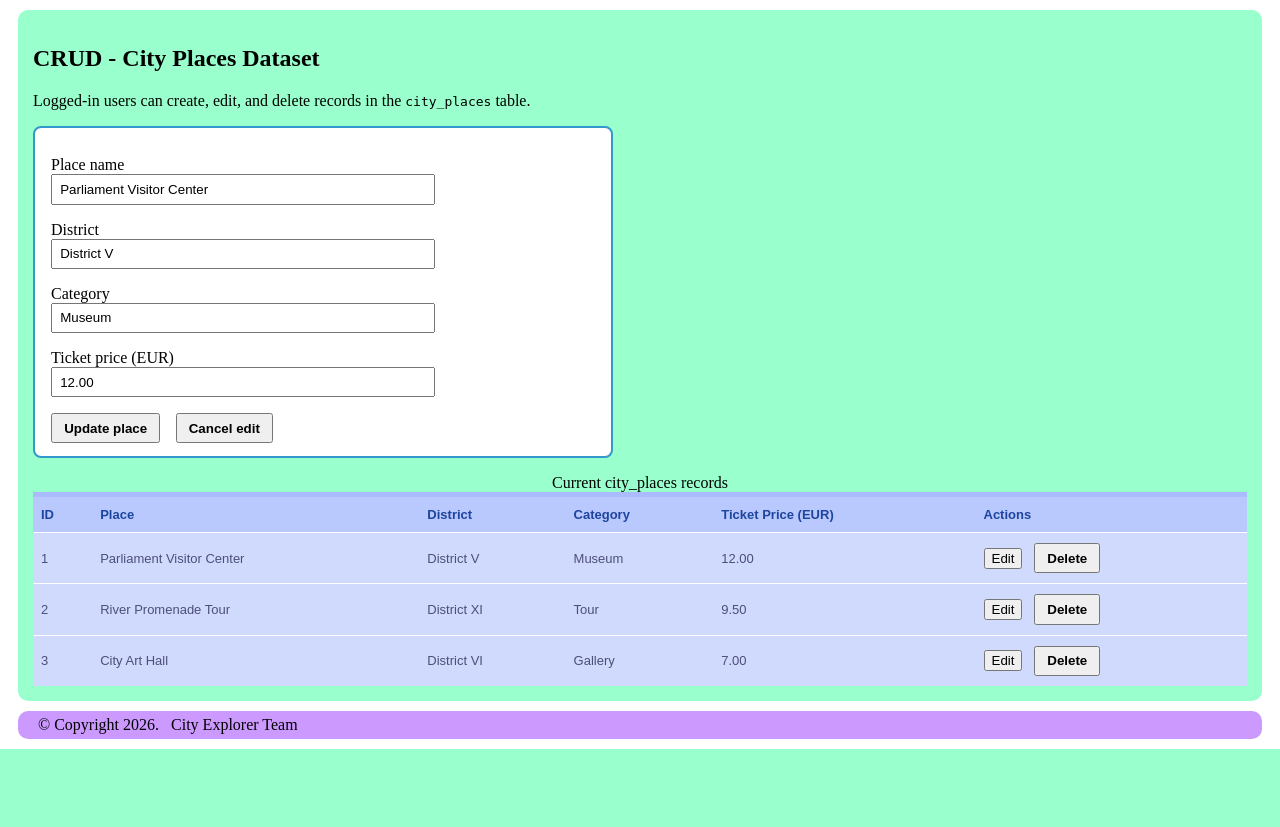
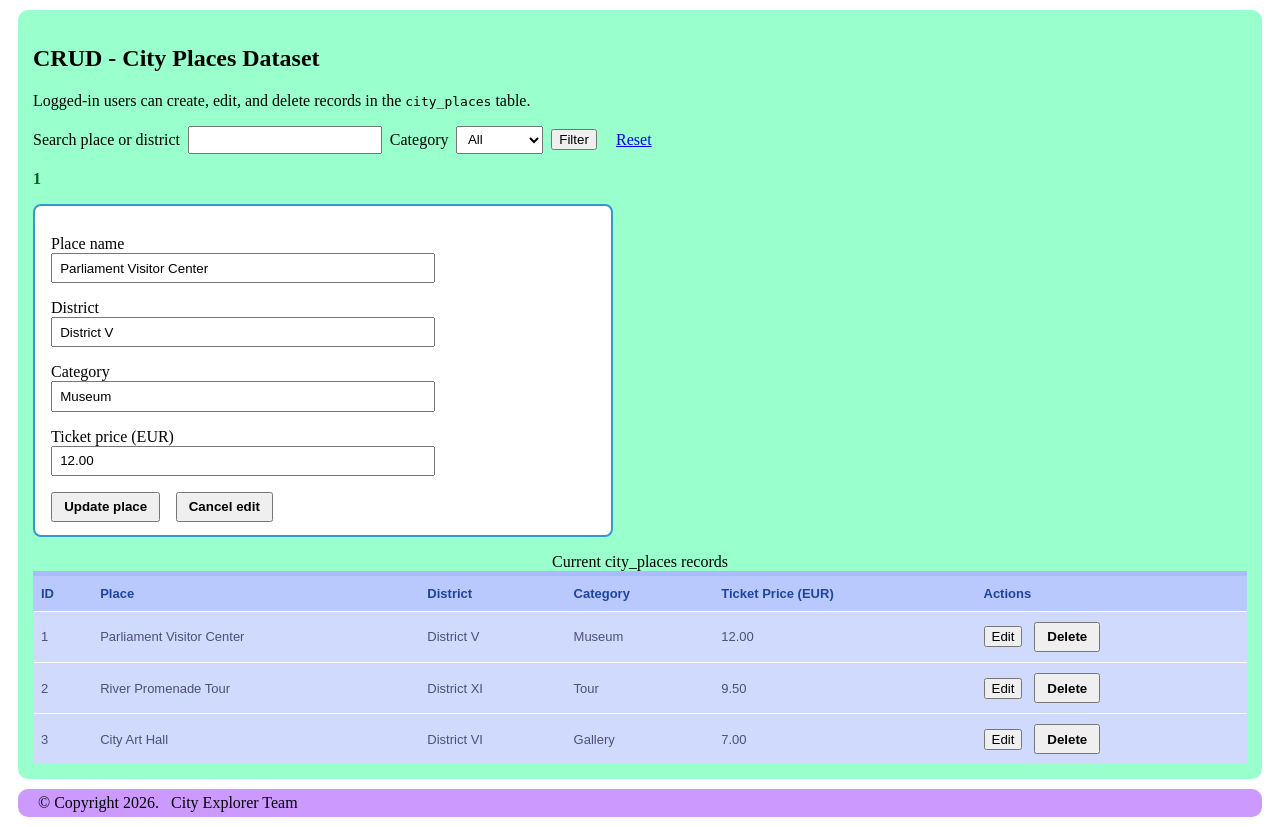
Before and after one commit to IbrahimTheMaster/web-prog, a PHP site: page /crud in a window 1280 px wide. Shown: the part 223-1050 px from the top of the page. Before the commit the page ends 972 px from the top, so only its background shows below. Run offline with PHP 8.4, Linux system fonts and the light colour scheme; a user stored in the database is signed in; data comes from the database, SQL or seed files in the repository.

Commit message:
CRUD list and create
Made-with: Cursor

```diff
--- a/logicals/table.php
+++ b/logicals/table.php
@@ -11,6 +11,8 @@ $crudErrors = array();
 $crudNotice = '';
 $editingId = isset($_SESSION['crud_editing_id']) ? (int) $_SESSION['crud_editing_id'] : 0;
 $editRow = null;
+$searchQuery = isset($_GET['q']) ? trim((string) $_GET['q']) : '';
+$categoryFilter = isset($_GET['category']) ? trim((string) $_GET['category']) : '';
 
 $crudForm = array(
     'place_name' => '',
@@ -76,8 +78,10 @@ if ($pdo && $_SERVER['REQUEST_METHOD'] === 'POST') {
                     ':category' => $crudForm['category'],
                     ':ticket_price' => $crudForm['ticket_price'],
                 ));
-                $crudNotice = 'Place created successfully.';
+                $_SESSION['crud_notice'] = 'Place created successfully.';
                 $crudForm = array('place_name' => '', 'district' => '', 'category' => '', 'ticket_price' => '');
+                header('Location: crud');
+                exit;
             } else {
                 $id = (int) ($_POST['id'] ?? 0);
                 if ($id <= 0) {
@@ -141,7 +145,32 @@ if ($pdo && $editingId > 0) {
 }
 
 $crudRows = array();
+$crudCategories = array();
 if ($pdo) {
-    $stmt = $pdo->query('SELECT id, place_name, district, category, ticket_price FROM city_places ORDER BY id ASC');
+    if (isset($_SESSION['crud_notice'])) {
+        $crudNotice = (string) $_SESSION['crud_notice'];
+        unset($_SESSION['crud_notice']);
+    }
+
+    $categoryStmt = $pdo->query('SELECT DISTINCT category FROM city_places ORDER BY category ASC');
+    $crudCategories = $categoryStmt->fetchAll(PDO::FETCH_COLUMN);
+
+    $conditions = array();
+    $params = array();
+    if ($searchQuery !== '') {
+        $conditions[] = '(place_name LIKE :search OR district LIKE :search)';
+        $params[':search'] = '%' . $searchQuery . '%';
+    }
+    if ($categoryFilter !== '') {
+        $conditions[] = 'category = :category';
+        $params[':category'] = $categoryFilter;
+    }
+    $sql = 'SELECT id, place_name, district, category, ticket_price FROM city_places';
+    if (!empty($conditions)) {
+        $sql .= ' WHERE ' . implode(' AND ', $conditions);
+    }
+    $sql .= ' ORDER BY id ASC';
+    $stmt = $pdo->prepare($sql);
+    $stmt->execute($params);
     $crudRows = $stmt->fetchAll(PDO::FETCH_ASSOC);
 }
--- a/styles/table.css
+++ b/styles/table.css
@@ -5,6 +5,19 @@
     padding: 0.8rem 1rem;
     max-width: 34rem;
     margin-bottom: 1rem;
+}
+
+.crud-filter-form {
+    margin: 0.8rem 0 1rem;
+    display: flex;
+    gap: 0.5rem;
+    flex-wrap: wrap;
+    align-items: center;
+}
+
+.crud-filter-form input,
+.crud-filter-form select {
+    padding: 0.3rem 0.4rem;
 }
 
 .crud-form input {
--- a/templates/pages/table.tpl.php
+++ b/templates/pages/table.tpl.php
@@ -1,5 +1,21 @@
 <h2>CRUD - City Places Dataset</h2>
 <p>Logged-in users can create, edit, and delete records in the <code>city_places</code> table.</p>
+
+<form class="crud-filter-form" action="crud" method="get">
+    <label for="crud-q">Search place or district</label>
+    <input id="crud-q" type="text" name="q" value="<?= htmlspecialchars($searchQuery, ENT_QUOTES, 'UTF-8') ?>">
+    <label for="crud-category">Category</label>
+    <select id="crud-category" name="category">
+        <option value="">All</option>
+        <?php foreach ($crudCategories as $cat) { ?>
+            <option value="<?= htmlspecialchars((string) $cat, ENT_QUOTES, 'UTF-8') ?>"<?= ($categoryFilter === (string) $cat ? ' selected' : '') ?>>
+                <?= htmlspecialchars((string) $cat, ENT_QUOTES, 'UTF-8') ?>
+            </option>
+        <?php } ?>
+    </select>
+    <button type="submit">Filter</button>
+    <a class="crud-cancel" href="crud">Reset</a>
+</form>
 
 <?php if (!empty($crudNotice)) { ?>
     <p class="crud-notice"><?= htmlspecialchars($crudNotice, ENT_QUOTES, 'UTF-8') ?></p>
```
